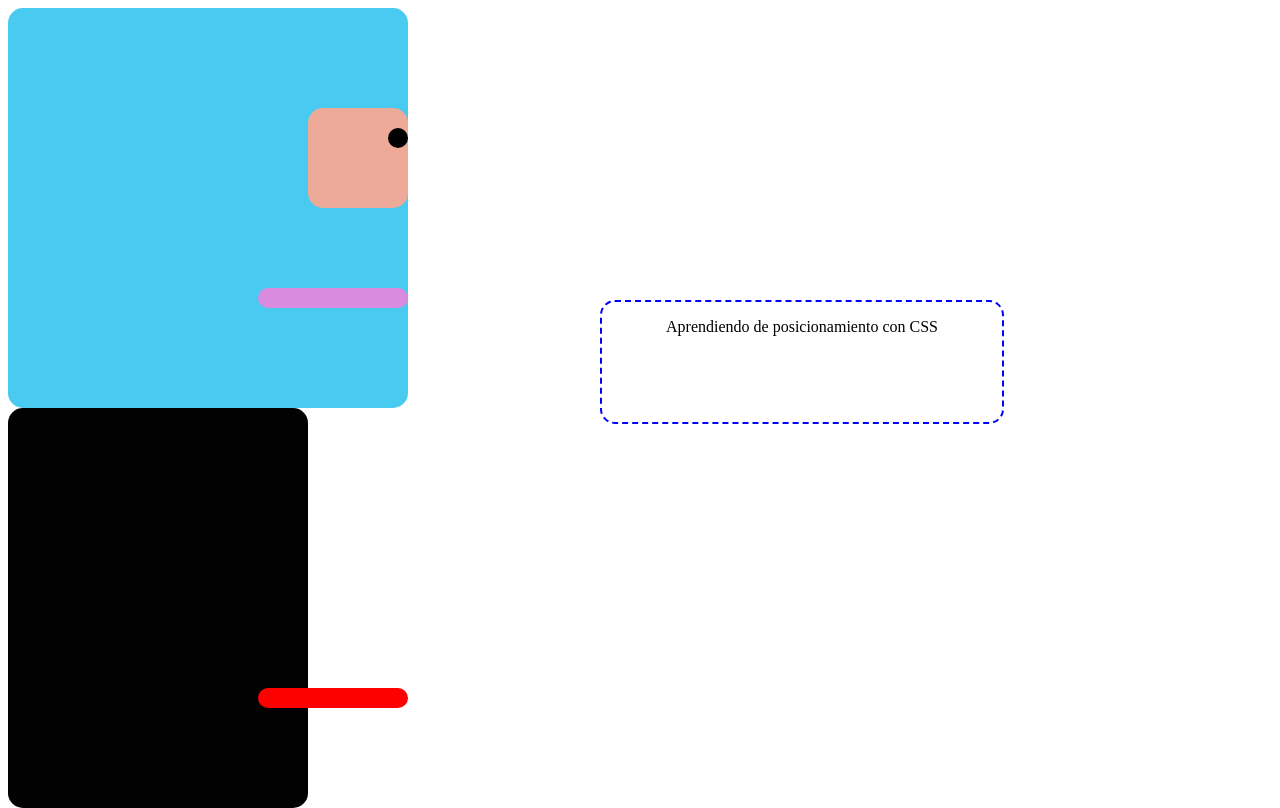
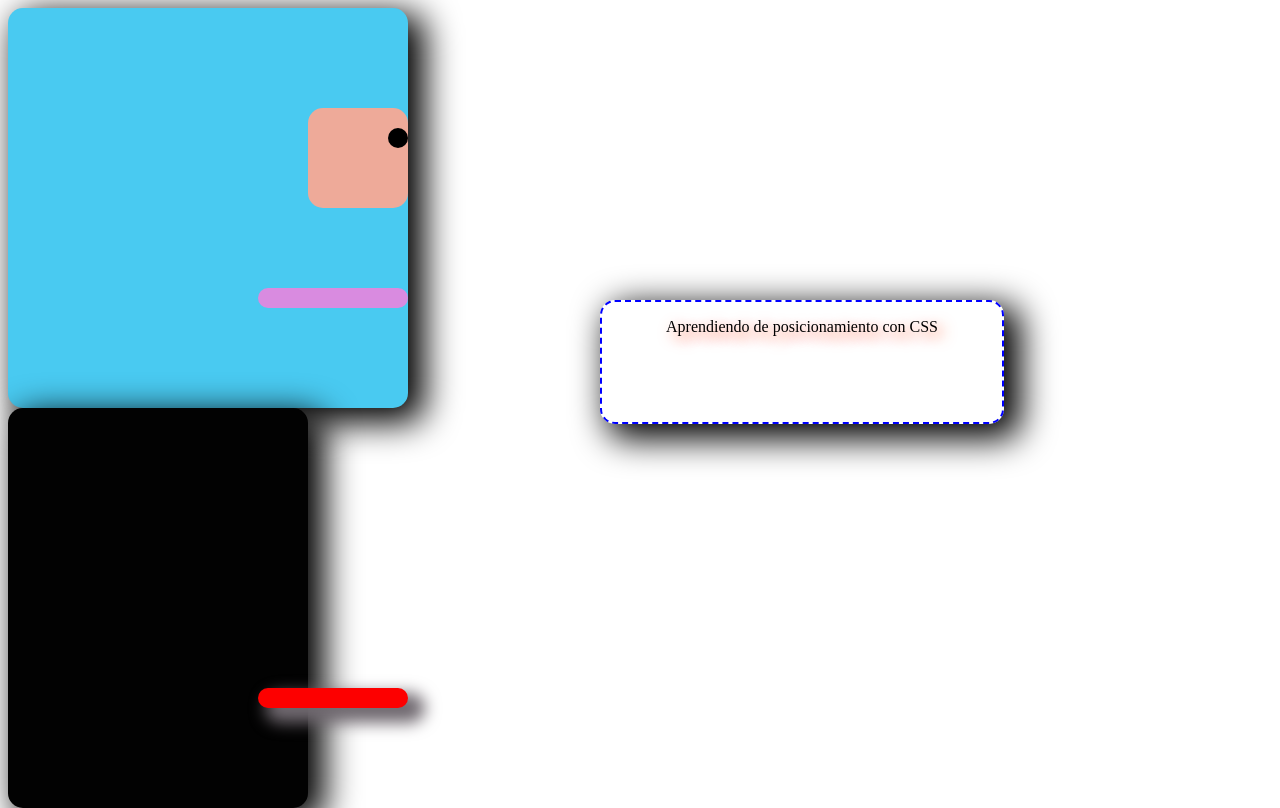
Before and after one commit to DevPetter/FundamentosMIR, a plain HTML site: page posicionamiento.html in a window 1280 px wide. Drawn offline with Linux system fonts and the light colour scheme.

Commit message:
box-shadow & text-shadow

```diff
--- a/positionStyle.css
+++ b/positionStyle.css
@@ -4,6 +4,7 @@
   background-color: rgb(73, 202, 241);
   position: relative;
   border-radius: 15px;
+  box-shadow: 12px 10px 34px 5px #000000;
 }
 
 #orange-box {
@@ -46,6 +47,7 @@
     left: 600px;
     text-align: center;
     border-radius: 15px;
+    box-shadow: 12px 10px 34px 5px #000000;
 }
 
 #big-black-box {
@@ -54,6 +56,7 @@
     background-color: rgb(2, 2, 2);
     position: absolute;
     border-radius: 15px;
+    box-shadow: 12px 10px 34px 5px #000000;
 }
 
 #red-box{
@@ -64,5 +67,9 @@
     bottom: 100px;
     right: -100px;
     border-radius: 15px;
+    box-shadow: 12px 10px 16px 5px #706970;
 
 }
+p{
+  text-shadow:5px 5px 15px orangered;
+}
```
